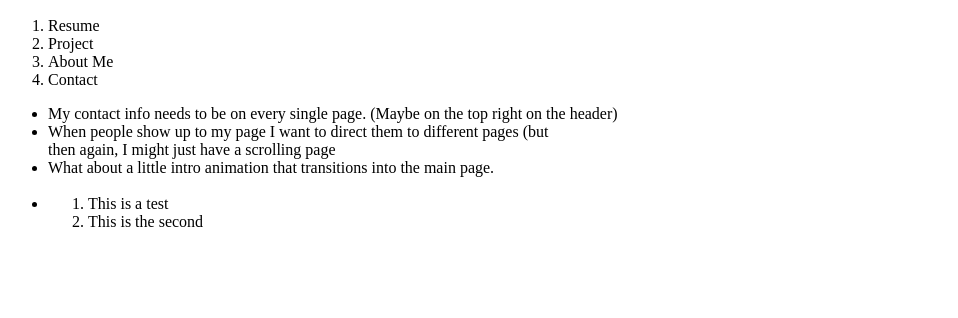
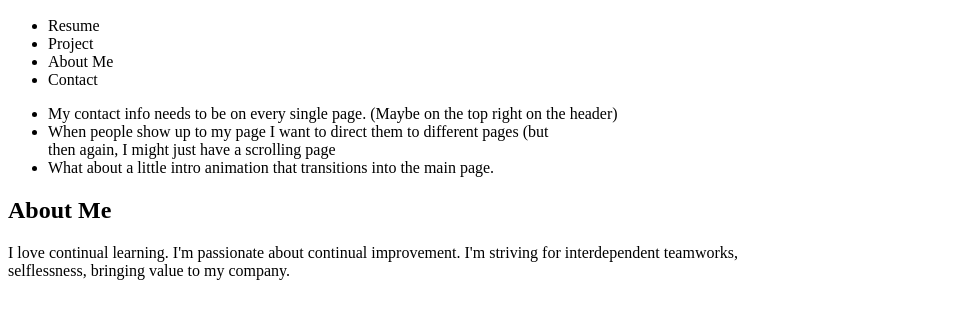
Before and after one commit to alainmelchor/Portfolio, a plain HTML site: page static/index.html in a window 1280 px wide. Shown: the part 110-428 px from the top of the page, without its empty margins (0-958 px from the left). Drawn offline with Linux system fonts and the light colour scheme.

Commit message:
Added a small 'about me' section

```diff
--- a/static/index.html
+++ b/static/index.html
@@ -14,23 +14,25 @@
     </div>
   </header>
   <main>
-    <ol>
+    <ul >
       <li>Resume</li>
       <li>Project</li>
       <li>About Me</li>
       <li>Contact</li>
-    </ol>
+    </ul>
     <span></span>
     <ul>
       <li>My contact info needs to be on every single page. (Maybe on the top right on the header)</li>
       <li>When people show up to my page I want to direct them to different pages (but <br>
       then again, I might just have a scrolling page</li>
       <li>What about a little intro animation that transitions into the main page.</li>
-      <br>
-      <li><ol><li>This is a test</li>
-        <li>This is the second</li></ol></li>
-      </li>
     </ul>
+  <div>
+    <h2>About Me</h2>
+    <p>I love continual learning. I'm passionate about continual improvement. I'm striving for interdependent teamworks, <br>
+      selflessness, bringing value to my company.
+    </p>
+  </div>
   </main>
   <footer></footer>
 </body>
```
